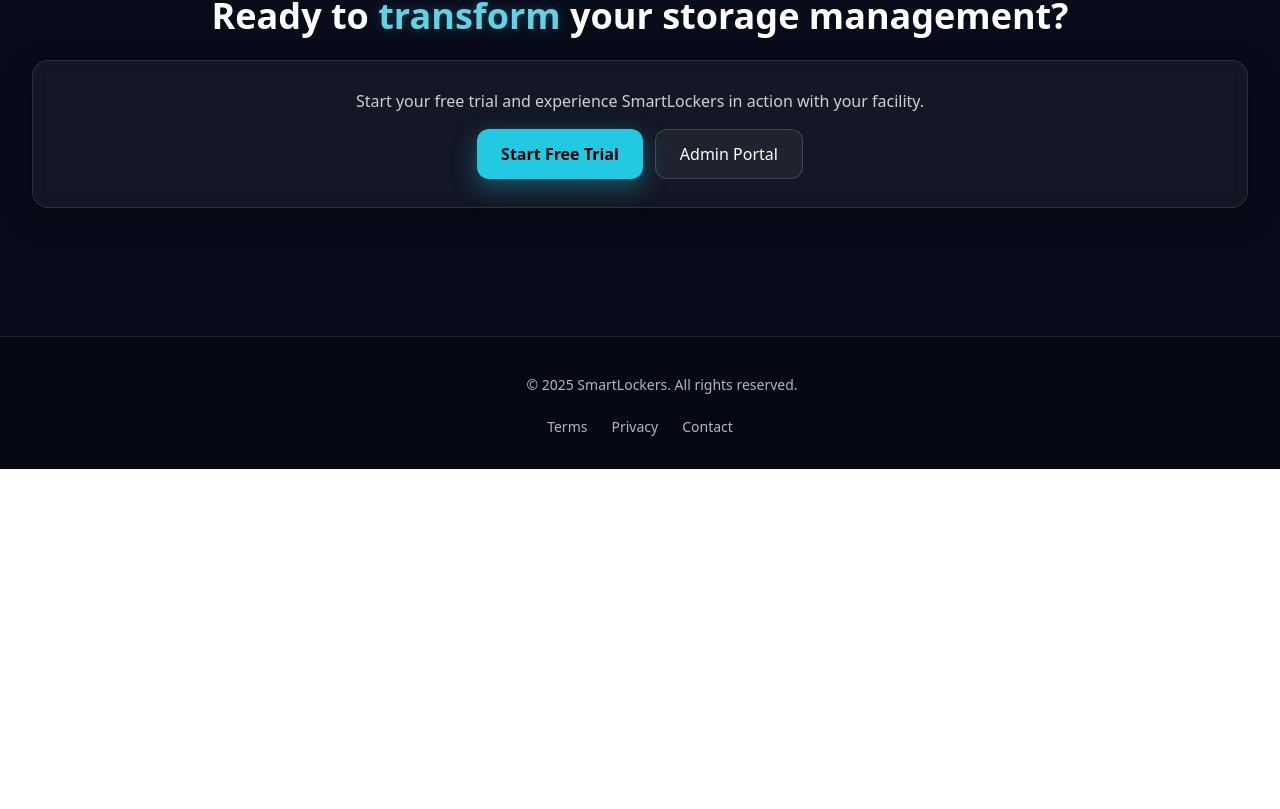
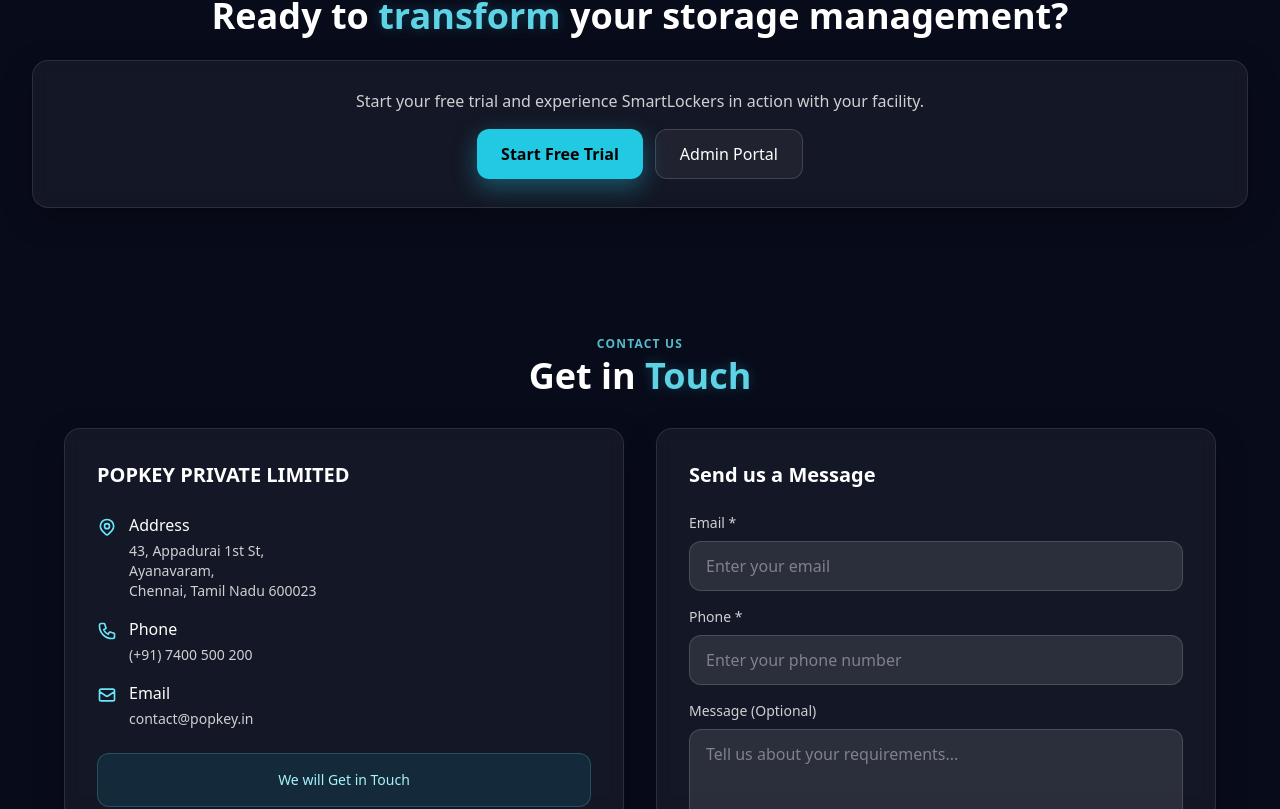
Before and after one commit to Shaifudeen007/smartlocker, a React (Vite) app in the folder frontend/: page / in a window 1280 px wide. Shown: the part 1991-2800 px from the top of the page. Before the commit the page ends 2460 px from the top, so only its background shows below. Built offline with nearby package versions, Linux system fonts and the light colour scheme; no server answers.

Commit message:
frontend update

```diff
--- a/frontend/src/pages/Home.jsx
+++ b/frontend/src/pages/Home.jsx
@@ -14,6 +14,12 @@
 
   const handleRegister = () => {
     navigate('/register');
+  };
+
+  const handleContactSubmit = (e) => {
+    e.preventDefault();
+    // Handle contact form submission here
+    alert('Thank you for your message! We will get in touch with you soon.');
   };
 
   return (
@@ -408,20 +414,172 @@
             </div>
           </div>
         </section>
+
+        {/* Contact Section */}
+        <section id="contact" className="relative py-12 sm:py-16">
+          <div className="max-w-7xl mx-auto px-4 sm:px-6 lg:px-8">
+            <p className="mb-1 text-center uppercase tracking-widest text-xs font-semibold text-cyan-300/80">
+              Contact Us
+            </p>
+            <h2 className="text-center text-2xl sm:text-4xl font-bold text-white leading-tight">
+              Get in <span className="text-cyan-300/90 drop-shadow-[0_0_6px_rgba(34,211,238,.25)]">Touch</span>
+            </h2>
+
+            <div className="mt-8 grid lg:grid-cols-2 gap-8 max-w-6xl mx-auto">
+              {/* Company Information */}
+              <div className="group rounded-2xl bg-white/5 border border-white/10 p-6 sm:p-8 backdrop-blur transition shadow-[0_10px_30px_rgba(0,0,0,.25)] hover:shadow-[0_12px_40px_rgba(0,0,0,.35)] hover:border-cyan-300/40">
+                <h3 className="text-xl font-bold text-white mb-6">POPKEY PRIVATE LIMITED</h3>
+
+                <div className="space-y-4">
+                  <div className="flex items-start gap-3">
+                    <svg className="h-5 w-5 text-cyan-300 mt-1 flex-shrink-0" fill="none" stroke="currentColor" viewBox="0 0 24 24">
+                      <path strokeLinecap="round" strokeLinejoin="round" strokeWidth={2} d="M17.657 16.657L13.414 20.9a1.998 1.998 0 01-2.827 0l-4.244-4.243a8 8 0 1111.314 0z" />
+                      <path strokeLinecap="round" strokeLinejoin="round" strokeWidth={2} d="M15 11a3 3 0 11-6 0 3 3 0 016 0z" />
+                    </svg>
+                    <div>
+                      <p className="text-white font-medium">Address</p>
+                      <p className="text-white/80 text-sm mt-1">
+                        43, Appadurai 1st St,<br />
+                        Ayanavaram,<br />
+                        Chennai, Tamil Nadu 600023
+                      </p>
+                    </div>
+                  </div>
+
+                  <div className="flex items-start gap-3">
+                    <svg className="h-5 w-5 text-cyan-300 mt-1 flex-shrink-0" fill="none" stroke="currentColor" viewBox="0 0 24 24">
+                      <path strokeLinecap="round" strokeLinejoin="round" strokeWidth={2} d="M3 5a2 2 0 012-2h3.28a1 1 0 01.948.684l1.498 4.493a1 1 0 01-.502 1.21l-2.257 1.13a11.042 11.042 0 005.516 5.516l1.13-2.257a1 1 0 011.21-.502l4.493 1.498a1 1 0 01.684.949V19a2 2 0 01-2 2h-1C9.716 21 3 14.284 3 6V5z" />
+                    </svg>
+                    <div>
+                      <p className="text-white font-medium">Phone</p>
+                      <p className="text-white/80 text-sm mt-1">(+91) 7400 500 200</p>
+                    </div>
+                  </div>
+
+                  <div className="flex items-start gap-3">
+                    <svg className="h-5 w-5 text-cyan-300 mt-1 flex-shrink-0" fill="none" stroke="currentColor" viewBox="0 0 24 24">
+                      <path strokeLinecap="round" strokeLinejoin="round" strokeWidth={2} d="M3 8l7.89 5.26a2 2 0 002.22 0L21 8M5 19h14a2 2 0 002-2V7a2 2 0 00-2-2H5a2 2 0 00-2 2v10a2 2 0 002 2z" />
+                    </svg>
+                    <div>
+                      <p className="text-white font-medium">Email</p>
+                      <p className="text-white/80 text-sm mt-1">contact@popkey.in</p>
+                    </div>
+                  </div>
+                </div>
+
+                <div className="mt-6 p-4 bg-cyan-400/10 border border-cyan-300/20 rounded-xl">
+                  <p className="text-cyan-200 text-sm text-center">
+                    We will Get in Touch
+                  </p>
+                </div>
+              </div>
+
+              {/* Contact Form */}
+              <div className="group rounded-2xl bg-white/5 border border-white/10 p-6 sm:p-8 backdrop-blur transition shadow-[0_10px_30px_rgba(0,0,0,.25)] hover:shadow-[0_12px_40px_rgba(0,0,0,.35)] hover:border-cyan-300/40">
+                <h3 className="text-xl font-bold text-white mb-6">Send us a Message</h3>
+
+                <form onSubmit={handleContactSubmit} className="space-y-4">
+                  <div>
+                    <label htmlFor="email" className="block text-sm font-medium text-white/80 mb-2">
+                      Email *
+                    </label>
+                    <input
+                      type="email"
+                      id="email"
+                      required
+                      placeholder="Enter your email"
+                      className="w-full rounded-xl bg-white/10 border border-white/15 px-4 py-3 text-white placeholder:text-white/40 focus:outline-none focus:ring-2 focus:ring-cyan-300 focus:border-transparent transition-colors"
+                    />
+                  </div>
+
+                  <div>
+                    <label htmlFor="phone" className="block text-sm font-medium text-white/80 mb-2">
+                      Phone *
+                    </label>
+                    <input
+                      type="tel"
+                      id="phone"
+                      required
+                      placeholder="Enter your phone number"
+                      className="w-full rounded-xl bg-white/10 border border-white/15 px-4 py-3 text-white placeholder:text-white/40 focus:outline-none focus:ring-2 focus:ring-cyan-300 focus:border-transparent transition-colors"
+                    />
+                  </div>
+
+                  <div>
+                    <label htmlFor="message" className="block text-sm font-medium text-white/80 mb-2">
+                      Message (Optional)
+                    </label>
+                    <textarea
+                      id="message"
+                      rows={4}
+                      placeholder="Tell us about your requirements..."
+                      className="w-full rounded-xl bg-white/10 border border-white/15 px-4 py-3 text-white placeholder:text-white/40 focus:outline-none focus:ring-2 focus:ring-cyan-300 focus:border-transparent transition-colors resize-none"
+                    />
+                  </div>
+
+                  <button
+                    type="submit"
+                    className="w-full inline-flex items-center justify-center gap-2 rounded-xl bg-cyan-400/95 text-black font-semibold px-6 py-3 shadow-[0_8px_24px_rgba(34,211,238,.35)] hover:translate-y-[-1px] hover:shadow-[0_10px_30px_rgba(34,211,238,.45)] focus:outline-none focus-visible:ring-2 focus-visible:ring-cyan-300 transition-all"
+                  >
+                    <svg className="h-5 w-5" fill="none" stroke="currentColor" viewBox="0 0 24 24">
+                      <path strokeLinecap="round" strokeLinejoin="round" strokeWidth={2} d="M3 8l7.89 5.26a2 2 0 002.22 0L21 8M5 19h14a2 2 0 002-2V7a2 2 0 00-2-2H5a2 2 0 00-2 2v10a2 2 0 002 2z" />
+                    </svg>
+                    Submit
+                  </button>
+                </form>
+              </div>
+            </div>
+          </div>
+        </section>
       </main>
 
       {/* Footer */}
       <footer className="mt-16 border-t border-white/10 bg-black/20">
-        <div className="max-w-7xl mx-auto px-4 sm:px-6 lg:px-8 py-8 flex flex-col sm:flex-row items-center justify-between gap-4">
-          <div className="flex items-center gap-3">
-            <div className="h-8 w-8 rounded-lg bg-gradient-to-br from-cyan-400 to-purple-500" aria-hidden />
-            <p className="text-white/70 text-sm">© {new Date().getFullYear()} SmartLockers. All rights reserved.</p>
+        <div className="max-w-7xl mx-auto px-4 sm:px-6 lg:px-8 py-8">
+          <div className="flex flex-col lg:flex-row items-start justify-between gap-8">
+            <div className="flex items-center gap-3">
+              <div className="h-8 w-8 rounded-lg bg-gradient-to-br from-cyan-400 to-purple-500" aria-hidden />
+              <div>
+                <p className="text-white font-bold">SmartLockers</p>
+                <p className="text-white/70 text-sm">by POPKEY PRIVATE LIMITED</p>
+              </div>
+            </div>
+
+            <div className="grid grid-cols-1 md:grid-cols-2 lg:grid-cols-3 gap-8">
+              <div>
+                <h4 className="text-white font-semibold mb-4">Contact Info</h4>
+                <div className="space-y-2 text-sm text-white/70">
+                  <p>43, Appadurai 1st St</p>
+                  <p>Ayanavaram, Chennai</p>
+                  <p>Tamil Nadu 600023</p>
+                  <p>Phone: (+91) 7400 500 200</p>
+                  <p>Email: contact@popkey.in</p>
+                </div>
+              </div>
+
+              <div>
+                <h4 className="text-white font-semibold mb-4">Quick Links</h4>
+                <nav className="flex flex-col space-y-2 text-sm">
+                  <a className="text-white/70 hover:text-white transition-colors" href="#features">Features</a>
+                  <a className="text-white/70 hover:text-white transition-colors" href="#pricing">Pricing</a>
+                  <a className="text-white/70 hover:text-white transition-colors" href="#contact">Contact</a>
+                  <a className="text-white/70 hover:text-white transition-colors" href="#">Privacy Policy</a>
+                  <a className="text-white/70 hover:text-white transition-colors" href="#">Terms of Service</a>
+                </nav>
+              </div>
+            </div>
           </div>
-          <nav className="flex items-center gap-6 text-sm">
-            <a className="text-white/70 hover:text-white" href="#">Terms</a>
-            <a className="text-white/70 hover:text-white" href="#">Privacy</a>
-            <a className="text-white/70 hover:text-white" href="#contact">Contact</a>
-          </nav>
+
+          <div className="mt-8 pt-8 border-t border-white/10 flex flex-col sm:flex-row items-center justify-between gap-4">
+            <p className="text-white/70 text-sm">
+              © {new Date().getFullYear()} POPKEY PRIVATE LIMITED. All rights reserved.
+            </p>
+            <div className="flex items-center gap-6 text-sm">
+              <a className="text-white/70 hover:text-white transition-colors" href="#">Privacy</a>
+              <a className="text-white/70 hover:text-white transition-colors" href="#">Terms</a>
+              <a className="text-white/70 hover:text-white transition-colors" href="#contact">Contact</a>
+            </div>
+          </div>
         </div>
       </footer>
     </div>
```
